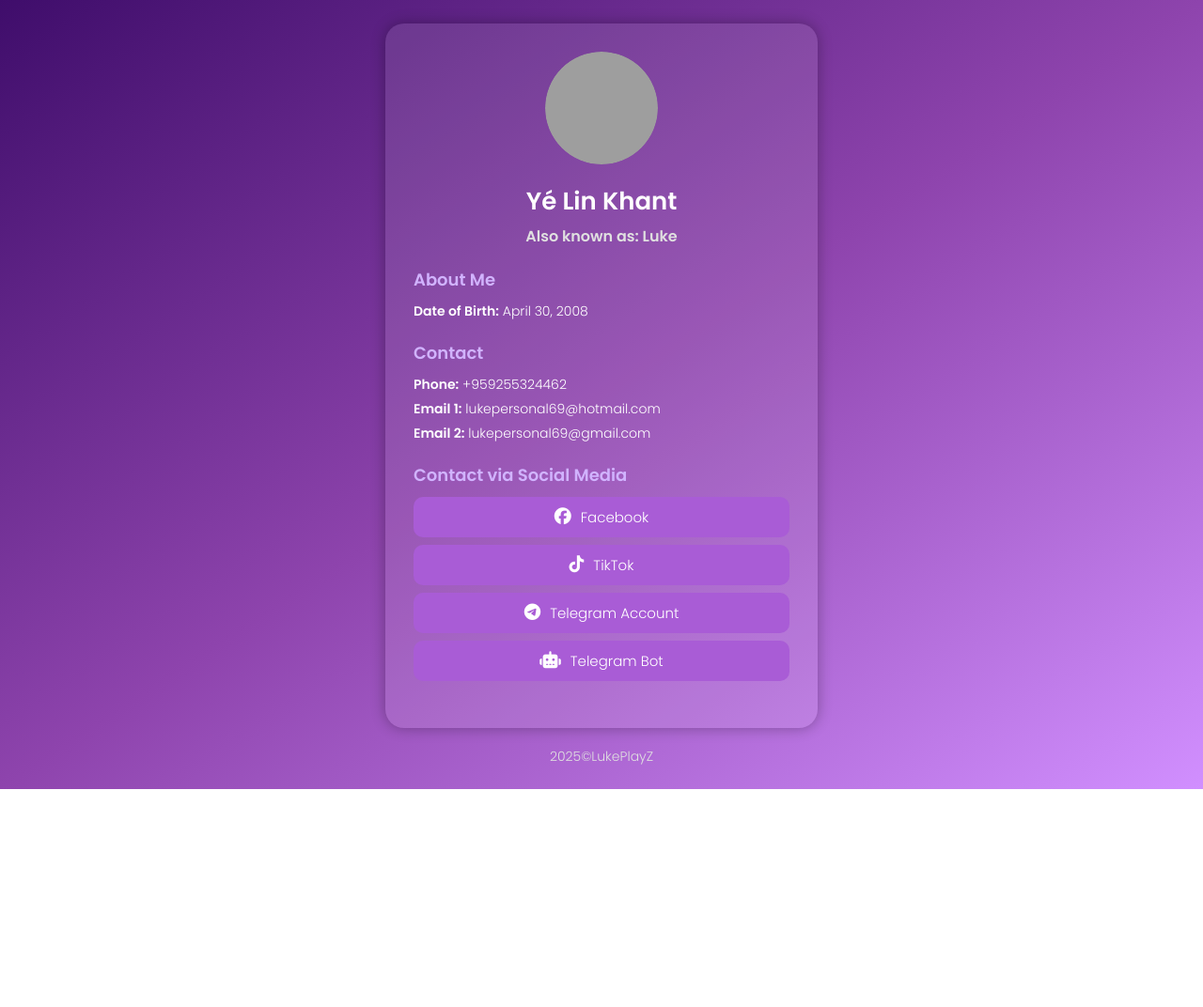
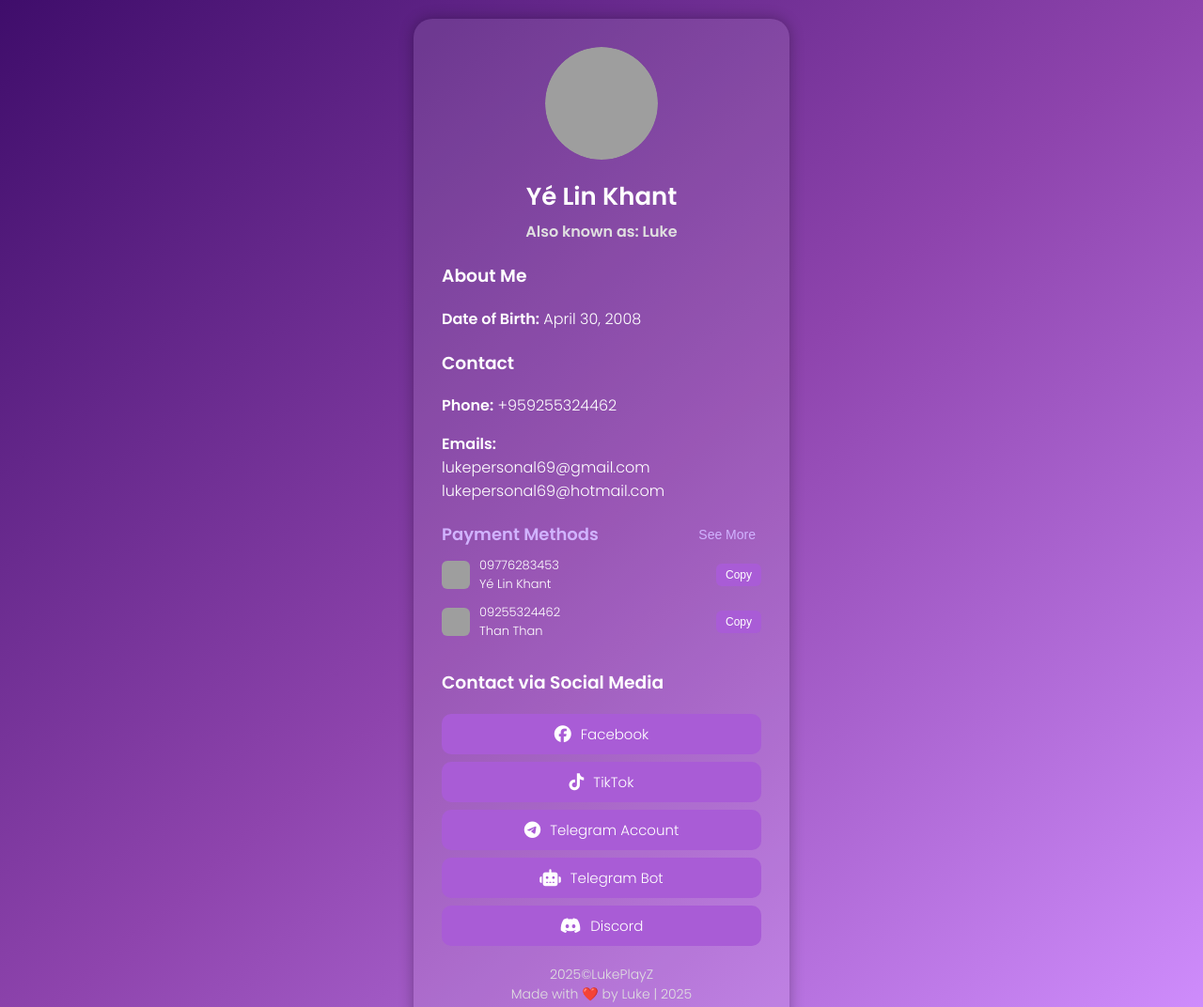
Before and after one commit to LukePlayZ2008/Bioweb, a plain HTML site: page index.html in a window 1280 px wide. Shown: the top 1072 px of the page at 94% size. Before the commit the page ends 840 px from the top, so only its background shows below. Drawn offline with Linux system fonts and the light colour scheme; grey boxes are pictures that could not be loaded.

Commit message:
Update index.html

```diff
--- a/index.html
+++ b/index.html
@@ -7,17 +7,18 @@
   <link href="https://fonts.googleapis.com/css2?family=Poppins:wght@300;600&display=swap" rel="stylesheet"/>
   <link rel="stylesheet" href="https://cdnjs.cloudflare.com/ajax/libs/font-awesome/6.5.0/css/all.min.css"/>
   <style>
+    * {
+      box-sizing: border-box;
+    }
     body {
       margin: 0;
       font-family: 'Poppins', sans-serif;
       background: linear-gradient(to bottom right, #3f0d6b, #8e44ad, #d18fff);
       color: white;
       display: flex;
-      justify-content: center;
-      align-items: center;
+      flex-direction: column;
       min-height: 100vh;
       padding: 20px;
-      flex-direction: column;
     }
     .card {
       background-color: rgba(255, 255, 255, 0.1);
@@ -27,6 +28,8 @@
       width: 100%;
       box-shadow: 0 0 15px rgba(0, 0, 0, 0.3);
       text-align: center;
+      margin: auto;
+      flex: 1;
     }
     .profile-pic {
       width: 120px;
@@ -54,15 +57,53 @@
       margin-bottom: 20px;
       text-align: left;
     }
-    .section h3 {
+    .section-header {
+      display: flex;
+      justify-content: space-between;
+      align-items: center;
       margin-bottom: 10px;
+    }
+    .section-header h3 {
+      margin: 0;
       color: #d1b3ff;
       font-size: 18px;
     }
-    .section p {
-      margin: 5px 0;
+    .toggle-btn {
+      background: none;
+      border: none;
+      color: #d1b3ff;
+      cursor: pointer;
       font-size: 14px;
     }
+    .pay-item {
+      display: flex;
+      align-items: center;
+      gap: 10px;
+      margin-bottom: 10px;
+    }
+    .pay-item img {
+      width: 30px;
+      height: 30px;
+      border-radius: 6px;
+      object-fit: cover;
+    }
+    .account-info {
+      flex-grow: 1;
+      font-size: 13px;
+    }
+    .copy-btn {
+      background-color: #a95cd6;
+      border: none;
+      color: white;
+      padding: 5px 10px;
+      border-radius: 6px;
+      cursor: pointer;
+      font-size: 12px;
+    }
+    .copy-btn:hover {
+      background-color: #7e39a3;
+    }
+
     .links a {
       display: flex;
       align-items: center;
@@ -74,50 +115,132 @@
       border-radius: 10px;
       color: white;
       text-decoration: none;
-      transition: background 0.3s;
+      transition: background 0.3s, transform 0.2s;
       font-size: 15px;
     }
     .links a:hover {
       background-color: #7e39a3;
+      transform: scale(1.03);
     }
     .links i {
       font-size: 18px;
     }
+
+    .more-payments {
+      max-height: 0;
+      overflow: hidden;
+      transition: max-height 0.5s ease, opacity 0.3s ease;
+      opacity: 0;
+    }
+    .more-payments.show {
+      max-height: 1000px;
+      opacity: 1;
+      margin-top: 10px;
+    }
+
     footer {
       margin-top: 20px;
       font-size: 14px;
       color: #e0e0e0;
+      text-align: center;
     }
   </style>
 </head>
 <body>
   <div class="card">
     <div class="profile-pic">
-      <img src="https://i.ibb.co/p6B9K3cm/IMG-20250407-183004.jpg" alt="Profile Picture" />
+      <img src="https://i.ibb.co/p6B9K3cm/IMG-20250407-183004.jpg" alt="Luke's profile picture" />
     </div>
     <h1>Yé Lin Khant</h1>
     <h2>Also known as: Luke</h2>
 
+    <!-- About Me -->
     <div class="section">
       <h3>About Me</h3>
       <p><strong>Date of Birth:</strong> April 30, 2008</p>
     </div>
 
+<!-- Contact -->
 <div class="section">
   <h3>Contact</h3>
-      <p><strong>Phone:</strong> +959255324462</p>
-      <p><strong>Email 1:</strong> lukepersonal69@hotmail.com</p>
-      <p><strong>Email 2:</strong> lukepersonal69@gmail.com</p>
+  <p><strong>Phone:</strong> <a href="tel:+959255324462" style="color: inherit; text-decoration: none;">+959255324462</a></p>
+  <p><strong>Emails:</strong><br/>
+    <a href="mailto:   lukepersonal69@gmail.com" style="color: inherit; text-decoration: none;">lukepersonal69@gmail.com</a><br/>
+    <a href="mailto:   lukepersonal69@hotmail.com" style="color: inherit; text-decoration: none;">lukepersonal69@hotmail.com</a>
+  </p>
 </div>
 
+    <!-- Payment Methods -->
+    <div class="section">
+      <div class="section-header">
+        <h3>Payment Methods</h3>
+        <button class="toggle-btn" id="toggleBtn" onclick="togglePayments()">See More</button>
+      </div>
+
+      <div class="pay-item">
+        <img src="https://i.imgur.com/E16kAVt.png" alt="KBZPay" />
+        <div class="account-info">09776283453<br/>Yé Lin Khant</div>
+        <button class="copy-btn" onclick="copyText('09776283453')">Copy</button>
+      </div>
+      <div class="pay-item">
+        <img src="https://i.imgur.com/OegN1e3.png" alt="WavePay" />
+        <div class="account-info">09255324462<br/>Than Than</div>
+        <button class="copy-btn" onclick="copyText('09255324462')">Copy</button>
+      </div>
+
+      <div class="more-payments" id="morePayments">
+        <div class="pay-item">
+          <img src="https://i.imgur.com/hgXCMZW.png" alt="AYA Pay" />
+          <div class="account-info">09255324462<br/>San San Nwe</div>
+          <button class="copy-btn" onclick="copyText('09255324462')">Copy</button>
+        </div>
+        <div class="pay-item">
+          <img src="https://i.imgur.com/nzss0bJ.png" alt="CB Pay" />
+          <div class="account-info">09265307487<br/>DAW SAN SAN NWE
+          </div>
+          <button class="copy-btn" onclick="copyText('09255324462')">Copy</button>
+        </div>
+        <div class="pay-item">
+          <img src="https://i.imgur.com/sgRomHN.png" alt="UAB Pay" />
+          <div class="account-info">09255324462<br/>San San Nwe</div>
+          <button class="copy-btn" onclick="copyText('09255324462')">Copy</button>
+        </div>
+        <div class="pay-item">
+          <img src="https://i.imgur.com/6WPHdb4.png" alt="Binance Pay" />
+          <div class="account-info">952033031</div>
+          <button class="copy-btn" onclick="copyText('952033031')">Copy</button>
+        </div>
+      </div>
+    </div>
+
+    <!-- Social Media Links -->
 <div class="section links">
   <h3>Contact via Social Media</h3>
   <a href="https://www.facebook.com/LukePlayZ120" target="_blank"><i class="fab fa-facebook"></i> Facebook</a>
   <a href="https://www.tiktok.com/@codebyluke" target="_blank"><i class="fab fa-tiktok"></i> TikTok</a>
-      <a href="https://t.me/m/Z8bEbblWZjY1" target="_blank"><i class="fab fa-telegram"></i> Telegram Account</a>
+  <a href="https://t.me/Luke_PlayZ" target="_blank"><i class="fab fa-telegram"></i> Telegram Account</a>
   <a href="https://t.me/Luke_Support_bot" target="_blank"><i class="fas fa-robot"></i> Telegram Bot</a>
+  <a href="https://discordapp.com/users/1057866601472479292" target="_blank"><i class="fab fa-discord"></i> Discord</a>
 </div>
-  </div>
-  <footer>2025©LukePlayZ</footer>
+
+ <footer>
+  2025©LukePlayZ<br/>
+  Made with ❤️ by Luke | 2025
+</footer>
+
+  <script>
+    function copyText(text) {
+      navigator.clipboard.writeText(text).then(() => {
+        alert("Copied: " + text);
+      });
+    }
+
+    function togglePayments() {
+      const more = document.getElementById("morePayments");
+      const btn = document.getElementById("toggleBtn");
+      more.classList.toggle("show");
+      btn.textContent = more.classList.contains("show") ? "See Less" : "See More";
+    }
+  </script>
 </body>
 </html>
```
Lines whose indentation alone changed are shown as unchanged.
